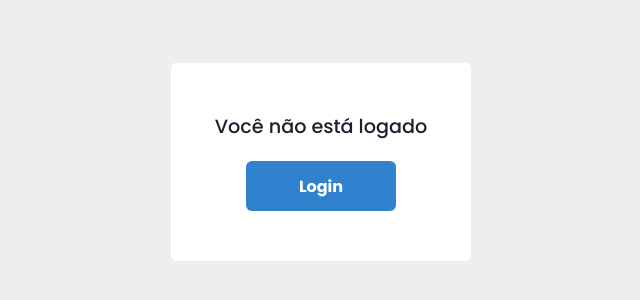
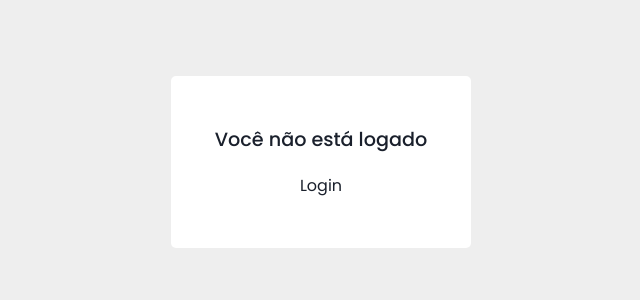
Before and after one commit to felipe-agomes/todays-look-nextjs, a Next.js app: page /login in a window 1280 px wide. Shown: the part 238-538 px from the top of the page, without its empty margins (319-959 px from the left). Built offline with nearby package versions, Linux system fonts and the light colour scheme.

Commit message:
try fix deploy issue

```diff
--- a/src/pages/login/index.tsx
+++ b/src/pages/login/index.tsx
@@ -14,7 +14,15 @@ export default function Login() {
 				>
 					Você não está logado
 				</h1>
-				<Button
+				<button
+					onClick={(e) => {
+						e.preventDefault();
+						signIn();
+					}}
+				>
+					Login
+				</button>
+				{/* <Button
 					colorScheme='blue'
 					fontWeight={'bold'}
 					width={150}
@@ -25,7 +33,7 @@ export default function Login() {
 					}}
 				>
 					Login
-				</Button>
+				</Button> */}
 			</div>
 		</main>
 	);
```
